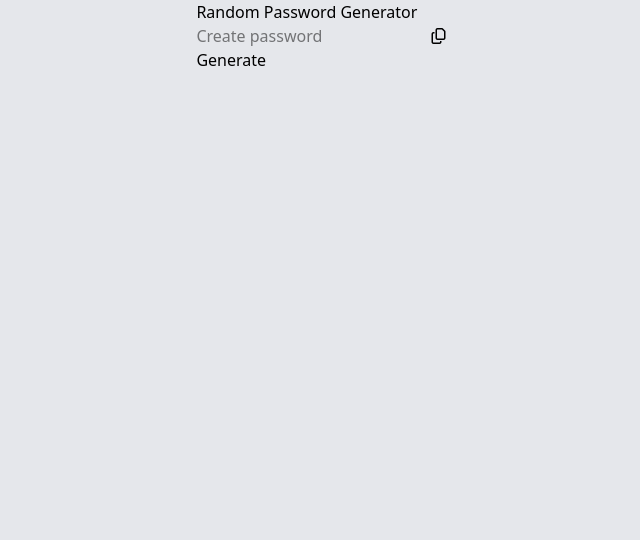
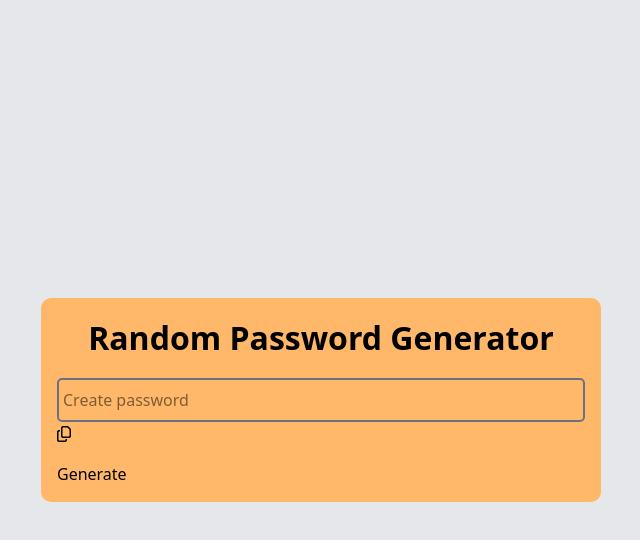
Before and after one commit to petermbiyu/passgenerator, a website: page index.html in a window 1280 px wide. Shown: the whole page, without its empty margins (319-959 px from the left). Drawn offline with Linux system fonts and the light colour scheme.

Commit message:
working with tailwind

```diff
--- a/index.html
+++ b/index.html
@@ -10,11 +10,11 @@
      <script src="https://kit.fontawesome.com/ad5b6e87a8.js" crossorigin="anonymous"></script>
 </head>
 <body class="w-screen h-screen bg-gray-200">
-    <div class="w-full h-full flex justify-center align-center">
-        <div>
-            <h1>Random Password Generator</h1>
-            <div>
-                <input type="text" name="Password" id="password" placeholder="Create password">
+    <div class="w-full h-full  flex justify-center items-center">
+        <div class=" w-full max-w-[560px] rounded-[10px] bg-orange-300 p-[1rem]">
+            <h1 class="text-[2rem] text-center font-semibold mb-[1rem]">Random Password Generator</h1>
+            <div class="pb-[1rem]">
+                <input type="text" name="Password" id="password" placeholder="Create password" class="w-full px-[4px] py-[8px] border-2 border-solid border-gray-500 rounded-[5px] ">
                 <i class="fa-regular fa-copy"></i>
             </div>
             <button>Generate</button>
```
Also changed, not shown: src/output.css.
